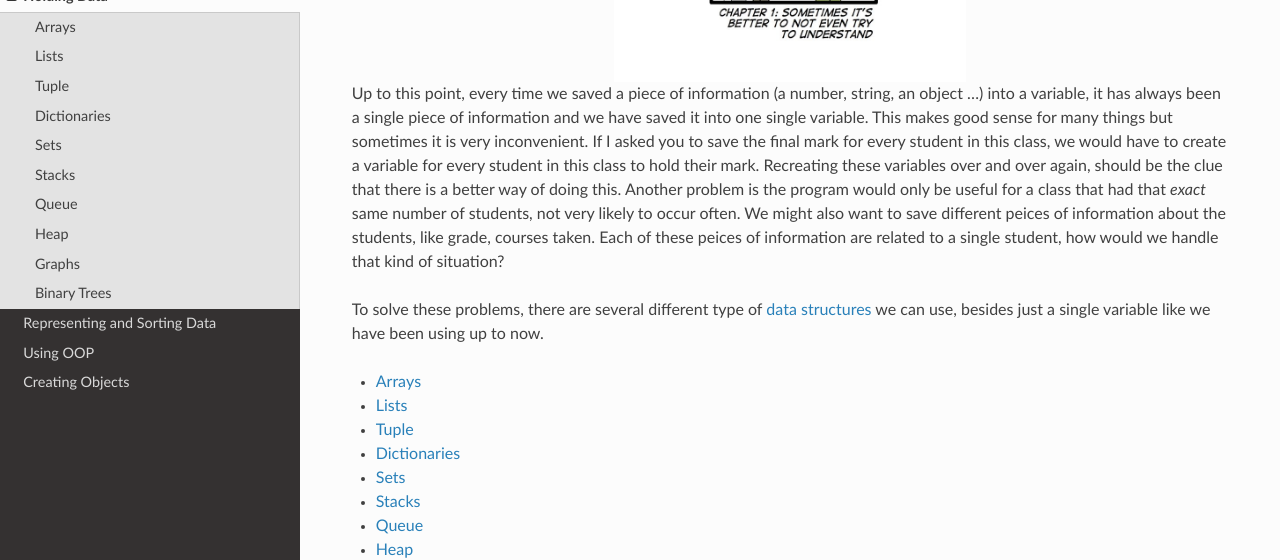
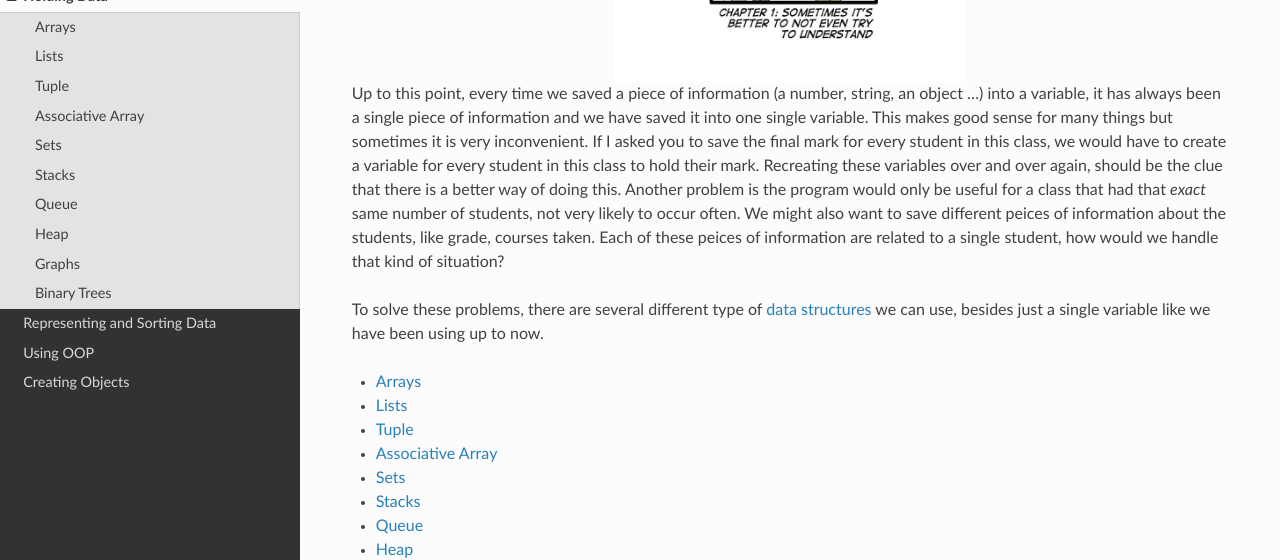
Before and after one commit to Mr-Coxall/Computer-Based-Problem-Solving, a Sphinx documentation site: the page built from docs/holding-data/index.rst, in a window 1280 px wide and 1377 px high. Shown: the part 578-1138 px from the top of the window. Built offline with Sphinx 7.4.7 and the Read the Docs theme 2.0.0, drawn with Linux system fonts in a browser that asks for light colours; pages that are not in the unit, such as notebooks, are missing from menus.

Commit message:
Associative Array

```diff
--- /dev/null
+++ b/docs/holding-data/associative_array.rst
@@ -0,0 +1,6 @@
+.. _associative_array:
+
+Associative Array
+=================
+
+A associative array, dictionary, map, or symbol table all refer to the same thing, usually, in computer science. It is an abstract data type composed of a collection of key and value pairs, such that each possible key appears at most once in the collection. The key and value can usually be of almost any type, although usually the key is represented by a string. (If it was an integer, then you would just have an array!). The data type usually comes with operators like, the addition of a pair to the collection, the removal of a pair from the collection, the modification of an existing pair, the lookup of a value associated with a particular key.
--- a/docs/holding-data/dictionaries.rst
+++ /dev/null
@@ -1,4 +0,0 @@
-.. _dictionaries:
-
-Dictionaries
-============
--- a/docs/holding-data/index.rst
+++ b/docs/holding-data/index.rst
@@ -20,7 +20,7 @@ To solve these problems, there are several different type of `data structures <h
    Arrays <arrays>
    Lists <lists>
    Tuple <tuple>
-   Dictionaries <dictionaries>
+   Associative Array <associative_array>
    Sets <sets>
    Stacks <stacks>
    Queue <queue>
```
